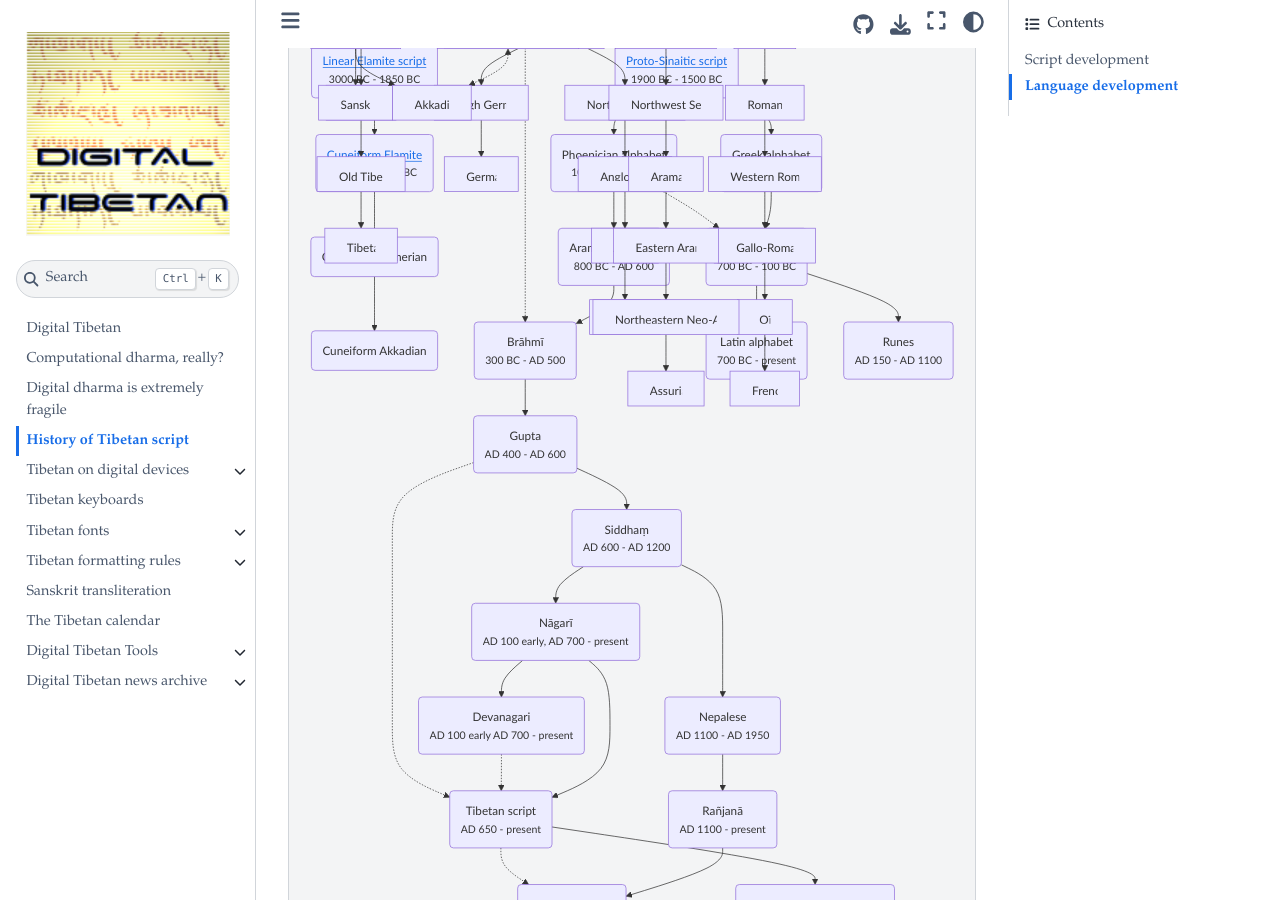
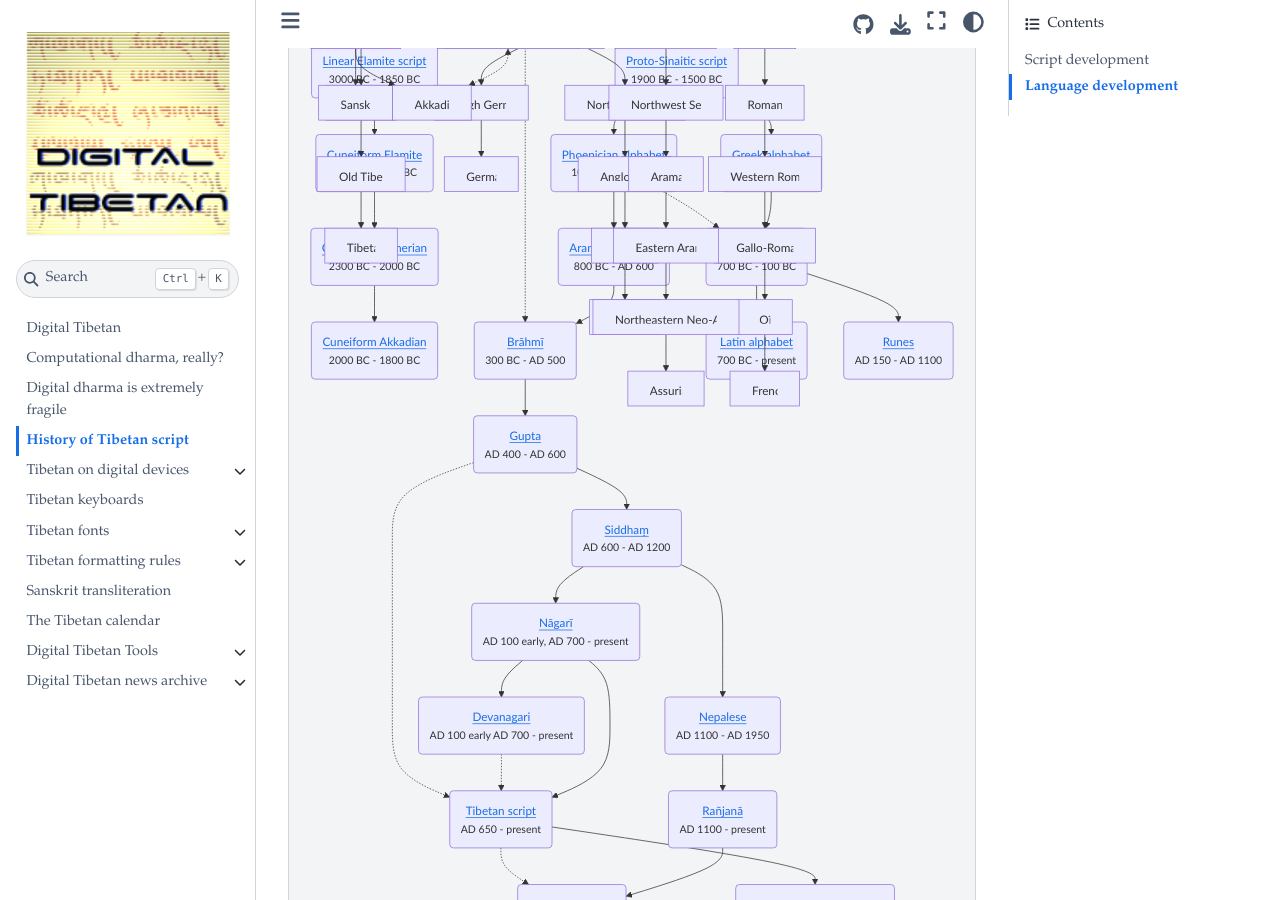
Before and after one commit to DigitalTibetan/DigitalTibetan, a Jupyter Book: the page built from docs/tibetan_script_history.md, in a window 1280 px wide and 900 px high, scrolled down 2750 px. Built offline with Jupyter Book 1.0.4 settings and Sphinx 7.4.7 and the Sphinx Book theme 1.1.4, drawn with Linux system fonts in a browser that asks for light colours.

Commit message:
fully linked script-history-tree

```diff
--- a/docs/tibetan_script_history.md
+++ b/docs/tibetan_script_history.md
@@ -87,26 +87,26 @@ graph TD;
 BA(<a href='https://en.wikipedia.org/wiki/Megalithic_graffiti_symbols'>Megalithic graffiti symbols</a>)-.->BB(<a href='https://en.wikipedia.org/wiki/Indus_script'>Indus script</a><br><small>3500 BC - 1900 BC<small/>);
 
 CA(<a href='https://en.wikipedia.org/wiki/Linear_Elamite'>Linear Elamite script</a><br><small>3000 BC - 1850 BC</small>)-->CB(<a href='https://en.wikipedia.org/wiki/Elamite_cuneiform'>Cuneiform Elamite</a><br><small>3000 BC - 400 BC</small>);
-CB-->CD(Cuneiform Sumerian);
-CD-->CE(Cuneiform Akkadian);
+CB-->CD(<a href='https://en.wikipedia.org/wiki/Cuneiform#Sumero-Akkadian_cuneiform'>Cuneiform Sumerian</a><br><small>2300 BC - 2000 BC</small>);
+CD-->CE(<a href='https://en.wikipedia.org/wiki/Cuneiform#Sumero-Akkadian_cuneiform'>Cuneiform Akkadian</a><br><small>2000 BC - 1800 BC</small>);
 L0A(<a href='https://en.wikipedia.org/wiki/Egyptian_hieroglyphs'> Egyptian Hieroglyphs</a><br><small>3200 BC - AD 400</small>)-->LA(<a href='https://en.wikipedia.org/wiki/Proto-Sinaitic_script'>Proto-Sinaitic script</a><br><small>1900 BC - 1500 BC</small>);
-LA-->LB(Phoenician alphabet<br><small>1050 BC - 150 BC</small>);
-LB-->LC(Aramaic alphabet<br><small>800 BC - AD 600</small>);
-LC-->LD(Brāhmī<br><small>300 BC - AD 500</small>);
-LD-->LE(Gupta<br><small>AD 400 - AD 600</small>);
-LE-->LF(Siddhaṃ<br><small>AD 600 - AD 1200</small>);
-LF-->LF2(Nepalese<br><small>AD 1100 - AD 1950</small>);
-LF2-->LF3(Rañjanā<br><small>AD 1100 - present</small>);
-LF3-->LF4(Lantsa, Lanthsa<br><small>AD 1100 - present</small>)
-LF-->LG(Nāgarī<br><small>AD 100 early, AD 700 - present</small>);
-LG-->LH(Devanagari<br><small>AD 100 early AD 700 - present</small>);
+LA-->LB(<a href='https://en.wikipedia.org/wiki/Phoenician_alphabet'>Phoenician alphabet</a><br><small>1050 BC - 150 BC</small>);
+LB-->LC(<a href='https://en.wikipedia.org/wiki/Aramaic_alphabet'>Aramaic alphabet</a><br><small>800 BC - AD 600</small>);
+LC-->LD(<a href='https://en.wikipedia.org/wiki/Brahmi_script'>Brāhmī</a><br><small>300 BC - AD 500</small>);
+LD-->LE(<a href='https://en.wikipedia.org/wiki/Gupta_script'>Gupta</a><br><small>AD 400 - AD 600</small>);
+LE-->LF(<a href='https://en.wikipedia.org/wiki/Siddha%E1%B9%83_script'>Siddhaṃ</a><br><small>AD 600 - AD 1200</small>);
+LF-->LF2(<a href='https://en.wikipedia.org/wiki/Nepalese_scripts'>Nepalese</a><br><small>AD 1100 - AD 1950</small>);
+LF2-->LF3(<a href='https://en.wikipedia.org/wiki/Ranjana_script'>Rañjanā</a><br><small>AD 1100 - present</small>);
+LF3-->LF4(<a href='http://www.lantsha-vartu.org/'>Lantsa, Lanthsa</a><br><small>AD 1100 - present</small>)
+LF-->LG(<a href='https://en.wikipedia.org/wiki/N%C4%81gar%C4%AB_script'>Nāgarī</a><br><small>AD 100 early, AD 700 - present</small>);
+LG-->LH(<a href='https://en.wikipedia.org/wiki/Devanagari'>Devanagari</a><br><small>AD 100 early AD 700 - present</small>);
 LG-->LI;
-LH-.->LI(Tibetan script<br><small>AD 650 - present</small>);
-LA-->LK(Greek alphabet<br><small>800 BC - present</small>);
-LK-->LL(Old Italic script<br><small>700 BC - 100 BC</small>);
-LL-->LM(Latin alphabet<br><small>700 BC - present</small>);
-LL-->LN(Runes<br><small>AD 150 - AD 1100</small>);
-LI-->LI2(Mongolian 'phags pa script<br><small>AD 1300 - present</small>)
+LH-.->LI(<a href='https://en.wikipedia.org/wiki/Tibetan_script'>Tibetan script</a><br><small>AD 650 - present</small>);
+LA-->LK(<a href='https://en.wikipedia.org/wiki/Greek_alphabet'>Greek alphabet</a><br><small>800 BC - present</small>);
+LK-->LL(<a href='https://en.wikipedia.org/wiki/Old_Italic_scripts'>Old Italic script</a><br><small>700 BC - 100 BC</small>);
+LL-->LM(<a href='https://en.wikipedia.org/wiki/Latin_alphabet'>Latin alphabet</a><br><small>700 BC - present</small>);
+LL-->LN(<a href='https://en.wikipedia.org/wiki/Runes'>Runes</a><br><small>AD 150 - AD 1100</small>);
+LI-->LI2(<a href='https://en.wikipedia.org/wiki/%CA%BCPhags-pa_script'>Mongolian 'phags pa script</a><br><small>AD 1300 - present</small>)
 BB-.->LD;
 BB-.->BA;
 BB-.->CA;
```
